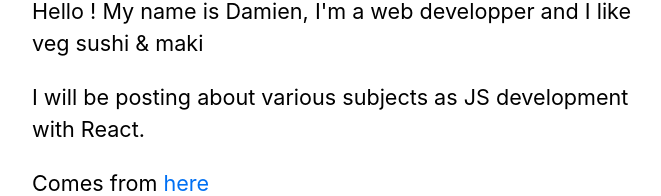
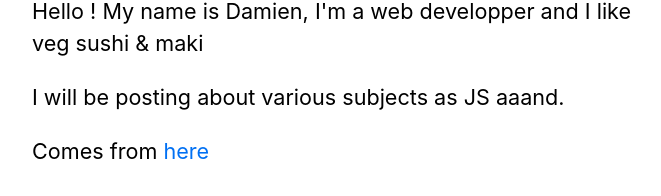
Before and after one commit to Damiaou/nextjs-blog, a Next.js app: page / in a window 1280 px wide. Shown: the part 315-511 px from the top of the page, without its empty margins (302-963 px from the left). Built offline with nearby package versions, Linux system fonts and the light colour scheme.

Commit message:
Update index.js

```diff
--- a/pages/index.js
+++ b/pages/index.js
@@ -17,7 +17,7 @@ export default function Home({ allPostsData }) {
           maki
         </p>
         <p>
-          I will be posting about various subjects as JS development with React.
+          I will be posting about various subjects as JS aaand.
         </p>
         <p>
           Comes from <a href="https://github.com/Damiaou/nextjs-blog">here</a>
```
